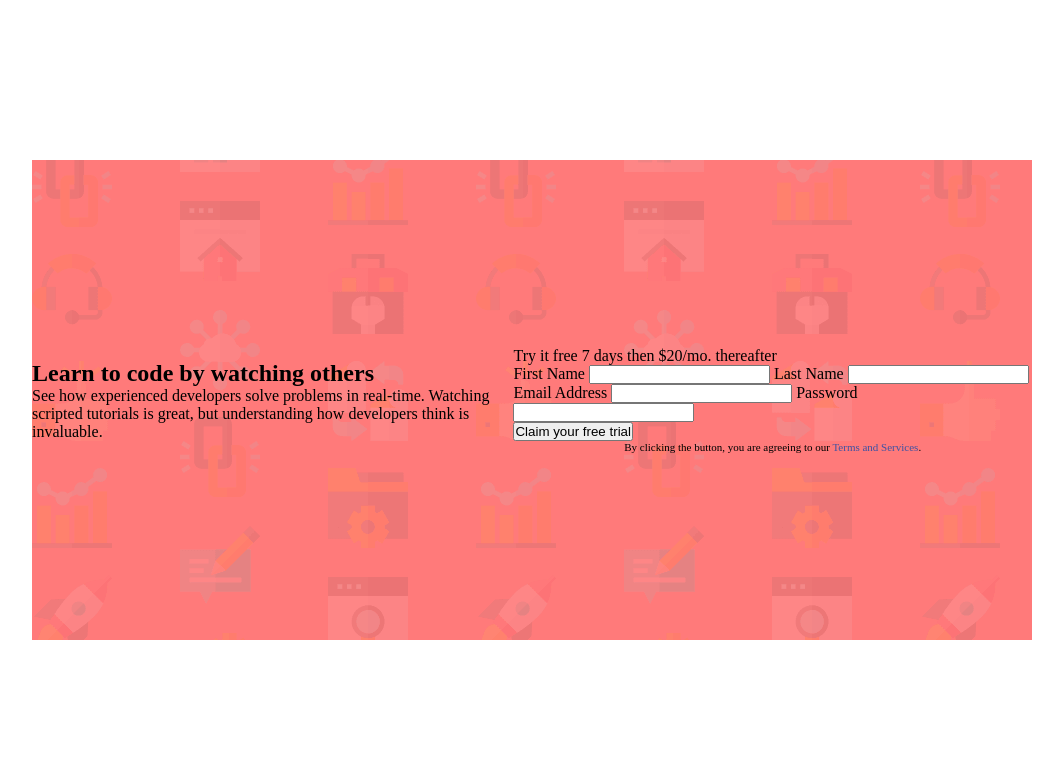
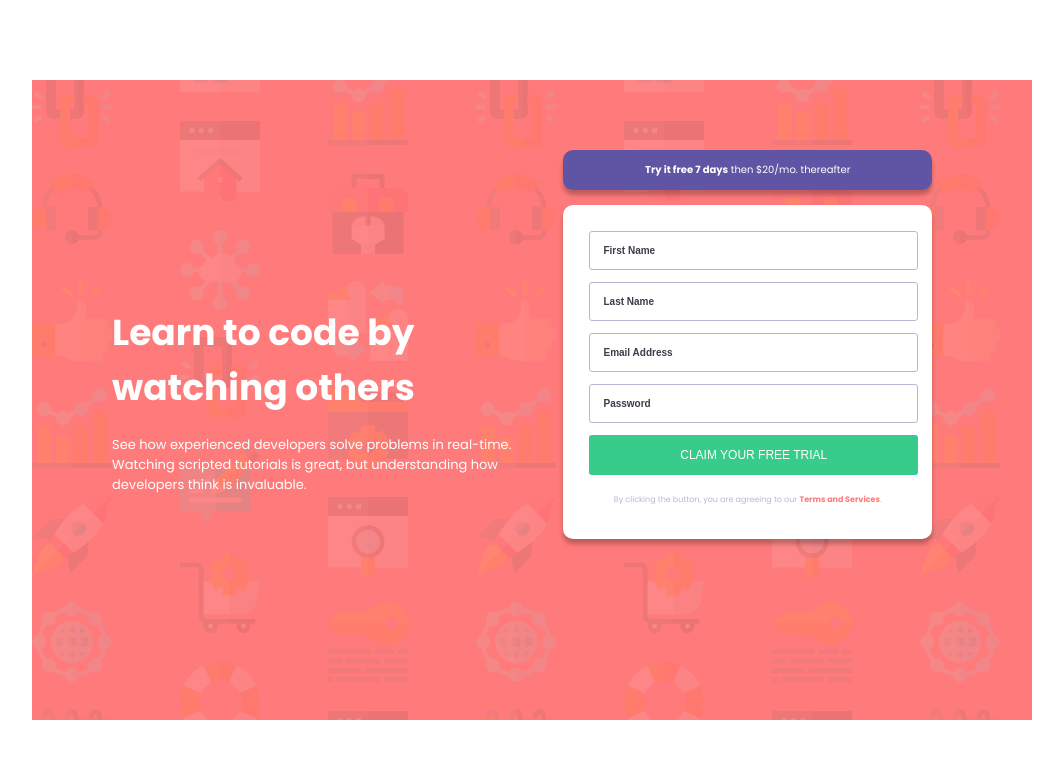
Before and after one commit to RodrigoBC4/formulario-inscricao, a plain HTML site: page index.html in a window 1280 px wide. Shown: the whole page, without its empty margins (108-1171 px from the left). Drawn offline with Linux system fonts and the light colour scheme.

Commit message:
Concluido Parte CSS Proximo passo será iniciar JavaScript

```diff
--- a/css/style.css
+++ b/css/style.css
@@ -26,9 +26,104 @@ body{
 .container {
     display: flex;
     align-items: center;
-    height: 60vh;
+    flex-direction: row;
+    height: 80vh;
     min-width: 375px;
     width: 1000px;
     background-color: var(--color-Red);
     background-image: url("../img/bg-intro-desktop.png");
+    padding: 70px;
 }
+
+.container-primary {
+    display: flex;
+    flex-direction: column;
+    color: #fff;
+    font-family: var(--font-family-primary);
+}
+
+.container-primary .container-primary-escrita{
+    padding: 10px;
+}
+.container-primary h1{
+    font-family: var(--font-family-primary);
+    font-size: 36px;
+}
+
+.container-primary p{
+    font-family: var(--font-family-primary);
+    font-size: 13px;
+    font-weight: 400;
+}
+
+.container-secury{
+    display: flex;
+    flex-direction: column;
+    font-family: var(--font-family-primary);
+    width: 100%;
+    height: 100%;
+    margin: 30px;
+}
+
+.container-secury-escrita {
+    font-size: 10px;
+    width: 100%;
+    text-align: center;
+    color: #fff;
+    background-color: var(--color-Blue);
+    box-shadow: 0px 5px 4px rgba(0, 0, 0, 0.25);
+    padding: 12px;
+    border-radius: 10px;
+    margin-bottom: 15px;
+}
+
+.container-secury-formulario{
+    font-family: var(--font-family-primary);
+    font-size: 12px;
+    width: 100%;
+    text-align: center;
+    background-color: #fff;
+    box-shadow: 0px 5px 4px rgba(0, 0, 0, 0.25);
+    padding: 20px;
+    border-radius: 10px;
+}
+.container-secury-formulario input{
+    width: 100%;
+    padding: 13px;
+    font-size: 10px;
+    margin: 6px;
+    border: 0.5px solid var(--color-Grayish-Blue);
+    border-radius: 3px;
+    font-weight: 600;
+}
+
+.container-secury-formulario input::placeholder{
+    color: var(--color-Dark-Blue);
+    font-weight: 600;
+}
+
+.container-secury-formulario button{
+    width: 100%;
+    padding: 13px;
+    text-align: center;
+    color: #fff;
+    font-weight: 400;
+    background-color: var(--color-Green);
+    border: none;
+    font-size: 12px;
+    margin: 6px;
+    border-radius: 3px;
+    text-transform: uppercase;
+}
+
+.container-secury-formulario .attribution {
+    padding: 13px;
+    text-align: center;
+    color: var(--color-Grayish-Blue);
+    font-size: 8px;
+}
+.container-secury-formulario .attribution a {
+    color: var(--color-Red);
+    font-weight: 700;
+
+}
--- a/index.html
+++ b/index.html
@@ -26,32 +26,33 @@
   <main class="container">
 
     <section class="container-primary">
-      <h1>Learn to code by watching others</h1>
-      <p>See how experienced developers solve problems in real-time.
+      <h1 class="container-primary-escrita">Learn to code by watching others</h1>
+      <p class="container-primary-escrita">See how experienced developers solve problems in real-time.
         Watching scripted tutorials is great, but understanding how developers think is invaluable. </p>
     </section>
 
     <section class="container-secury">
-      <div>
-        <p>Try it free 7 days then $20/mo. thereafter</p>
+      <div class="container-secury-escrita">
+        <p><strong>Try it free 7 days</strong> then $20/mo. thereafter</p>
       </div>
-      <form action="">
-        <label for="">First Name</label>
-        <input type="text">
+      <div class="container-secury-formulario">
+      <form  action="">
+        <input type="text" placeholder="First Name">
 
-        <label for="">Last Name</label>
-        <input type="text">
+        <input type="text" placeholder="Last Name">
 
-        <label for=""> Email Address</label>
-        <input type="text">
+        <input type="email" placeholder="Email Address">
 
-        <label for="">Password</label>
-        <input type="text">
+
+        <input type="password" placeholder="Password">
+
       </form>
+
       <button>Claim your free trial </button>
       <p class="attribution">
         By clicking the button, you are agreeing to our <a href="#">Terms and Services</a>.
       </p>
+    </div>
     </section>
   </main>
 
```
